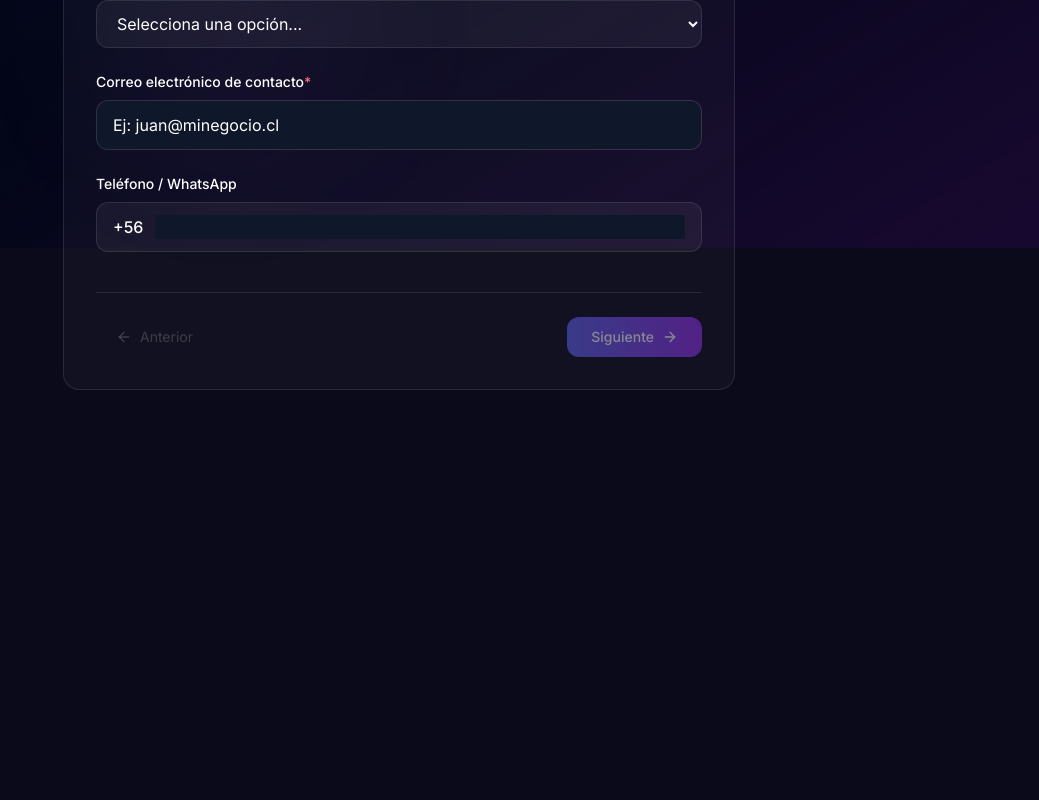
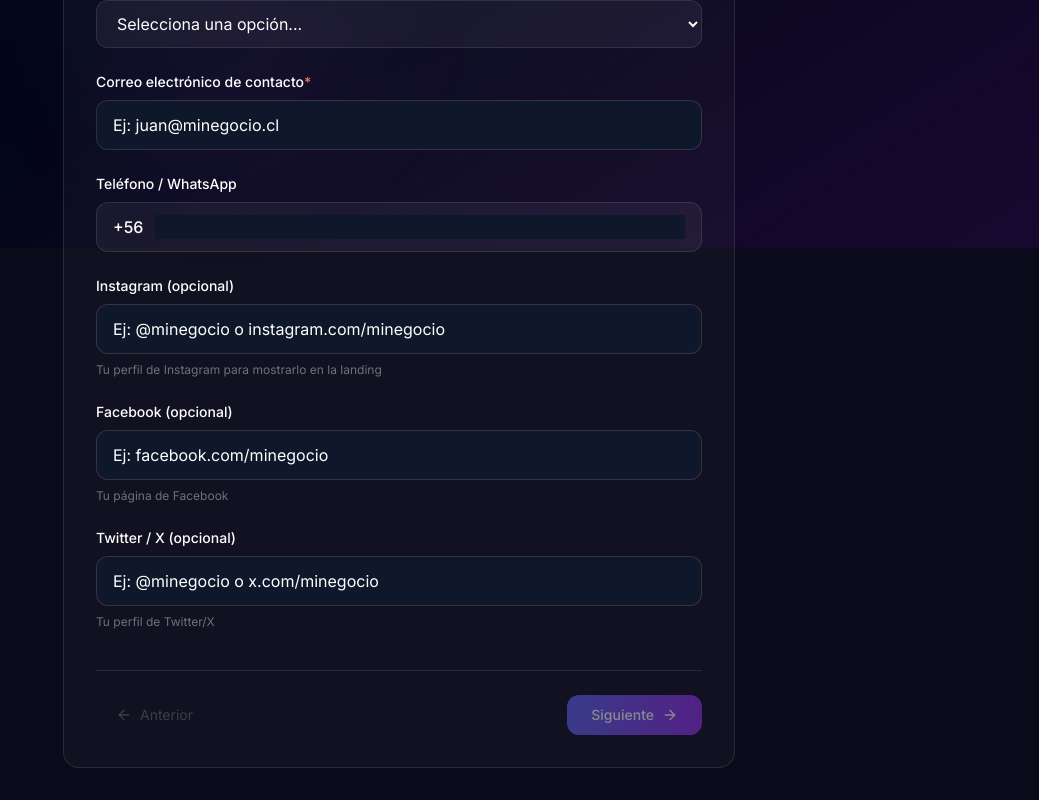
Before and after one commit to Lucas23-IECI/FormularioPaginas, a Next.js app: page /briefing/landing in a window 1280 px wide. Shown: the part 552-1352 px from the top of the page, without its empty margins (241-1280 px from the left). Before the commit the page ends 974 px from the top, so only its background shows below. Built offline with nearby package versions, Linux system fonts and the light colour scheme.

Commit message:
feat: add social media fields and improved helper texts

```diff
--- a/src/modules/briefingEngine/configs/landing.ts
+++ b/src/modules/briefingEngine/configs/landing.ts
@@ -68,6 +68,33 @@ export const landingConfig: BriefingTypeConfig = {
                     placeholder: "Ej: +56 9 1234 5678",
                     required: false,
                     dataGroup: "contact",
+                },
+                {
+                    id: "instagramUrl",
+                    label: "Instagram (opcional)",
+                    type: "text",
+                    placeholder: "Ej: @minegocio o instagram.com/minegocio",
+                    required: false,
+                    dataGroup: "contact",
+                    helperText: "Tu perfil de Instagram para mostrarlo en la landing",
+                },
+                {
+                    id: "facebookUrl",
+                    label: "Facebook (opcional)",
+                    type: "text",
+                    placeholder: "Ej: facebook.com/minegocio",
+                    required: false,
+                    dataGroup: "contact",
+                    helperText: "Tu página de Facebook",
+                },
+                {
+                    id: "twitterUrl",
+                    label: "Twitter / X (opcional)",
+                    type: "text",
+                    placeholder: "Ej: @minegocio o x.com/minegocio",
+                    required: false,
+                    dataGroup: "contact",
+                    helperText: "Tu perfil de Twitter/X",
                 },
             ],
         },
@@ -262,11 +289,12 @@ export const landingConfig: BriefingTypeConfig = {
                 },
                 {
                     id: "additionalContent",
-                    label: "¿Algo más que quieras incluir?",
+                    label: "¿Necesitas algo extra en tu landing?",
                     type: "textarea",
-                    placeholder: "Videos, catálogos, descargables, etc...",
+                    placeholder: "Ej: Catálogo PDF descargable, sección de video, integración con agenda, enlaces a marketplaces, botón de descarga...",
                     required: false,
                     dataGroup: "content",
+                    helperText: "Describe cualquier funcionalidad o contenido especial que necesites y lo verás reflejado en la preview",
                 },
             ],
         },
@@ -351,11 +379,12 @@ export const landingConfig: BriefingTypeConfig = {
                 },
                 {
                     id: "additionalNotes",
-                    label: "¿Algo más que quieras contarnos?",
+                    label: "¿Algo más que debamos saber sobre tu proyecto?",
                     type: "textarea",
-                    placeholder: "Cualquier detalle adicional que consideres importante...",
+                    placeholder: "Ej: Tengo un catálogo que quiero subir, necesito que se vea igual a otra web, tengo textos listos en un documento...",
                     required: false,
                     dataGroup: "extra",
+                    helperText: "Cualquier detalle extra que nos ayude a entregar exactamente lo que necesitas",
                 },
             ],
         },
```
